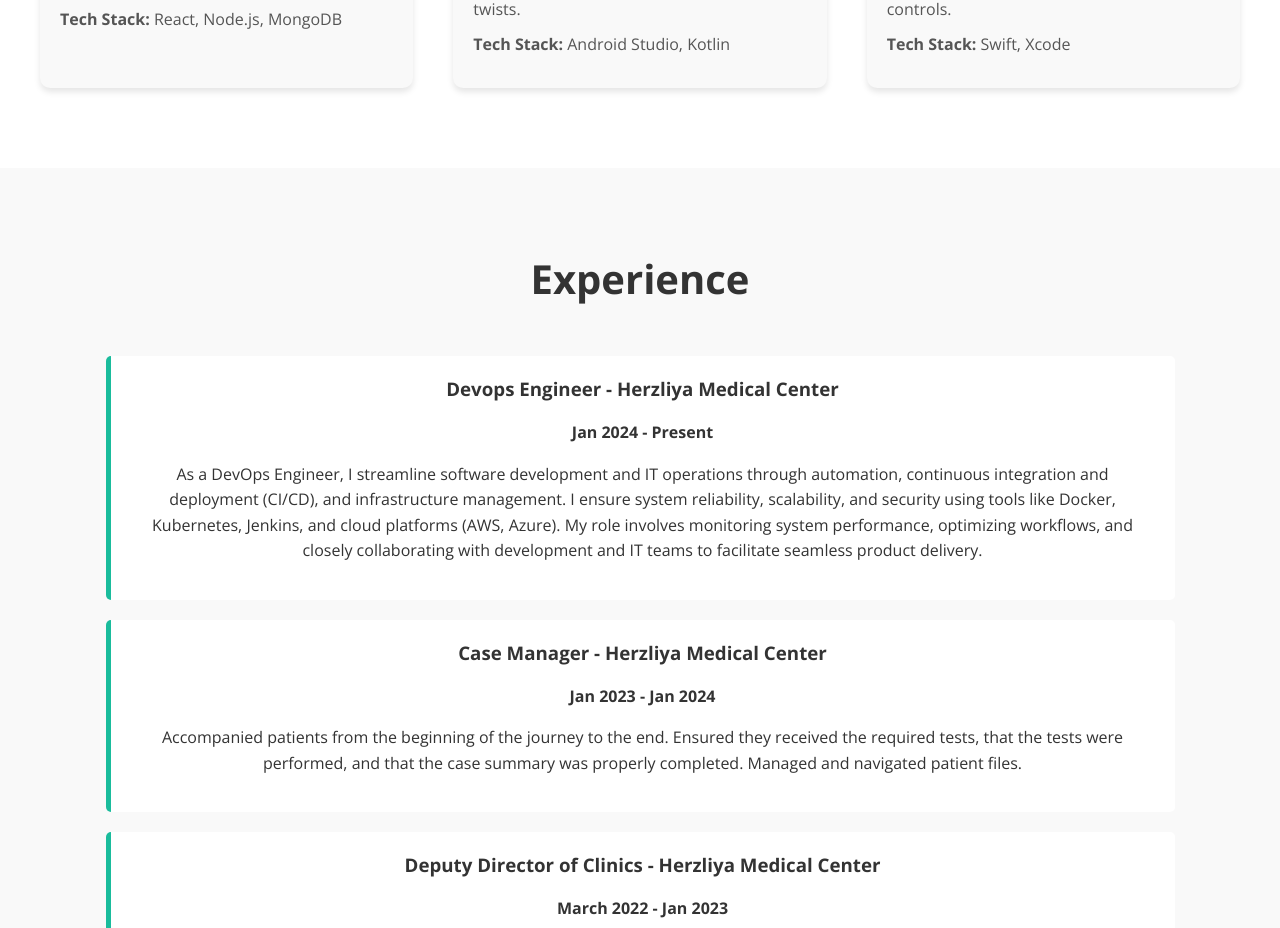
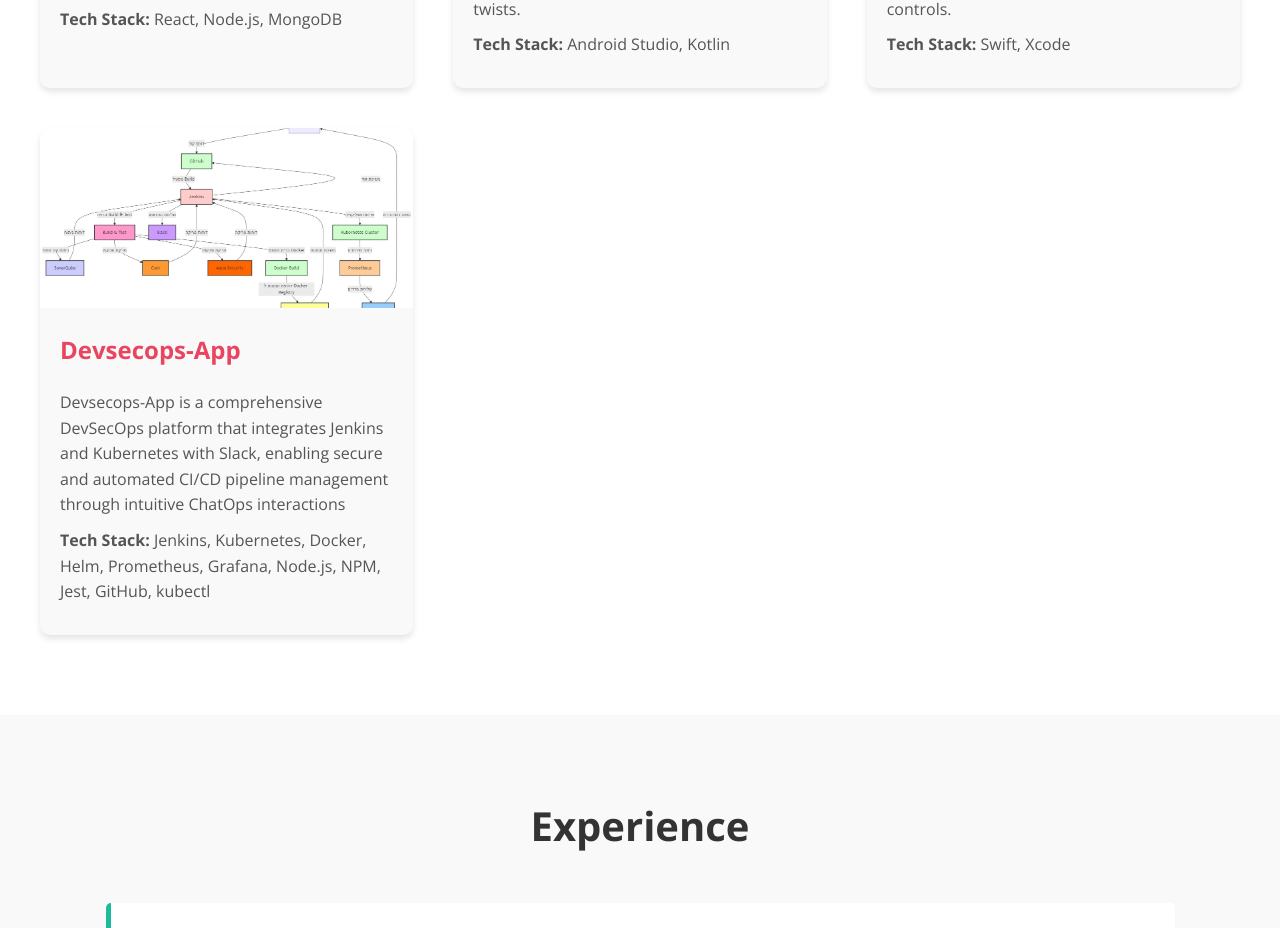
Before and after one commit to Seanpesis/my-portfolio, a React (Create React App) app: page / in a window 1280 px wide. Shown: the part 1300-2228 px from the top of the page. Built offline with nearby package versions, Linux system fonts and the light colour scheme.

Commit message:
Updated Code

```diff
--- a/src/components/Projects.js
+++ b/src/components/Projects.js
@@ -20,6 +20,12 @@
       description: 'Developed in Swift for iPad with responsive controls.',
       techStack: 'Swift, Xcode',
       image: '/images/tetris-game.png',
+    },
+    {
+      title: 'Devsecops-App',
+      description: 'Devsecops-App is a comprehensive DevSecOps platform that integrates Jenkins and Kubernetes with Slack, enabling secure and automated CI/CD pipeline management through intuitive ChatOps interactions',
+      techStack: 'Jenkins, Kubernetes, Docker, Helm, Prometheus, Grafana, Node.js, NPM, Jest, GitHub, kubectl',
+      image: '/images/Devsecops.png',
     },
   ];
 
```
Also changed, not shown: public/images/Devsecops.png (added).
